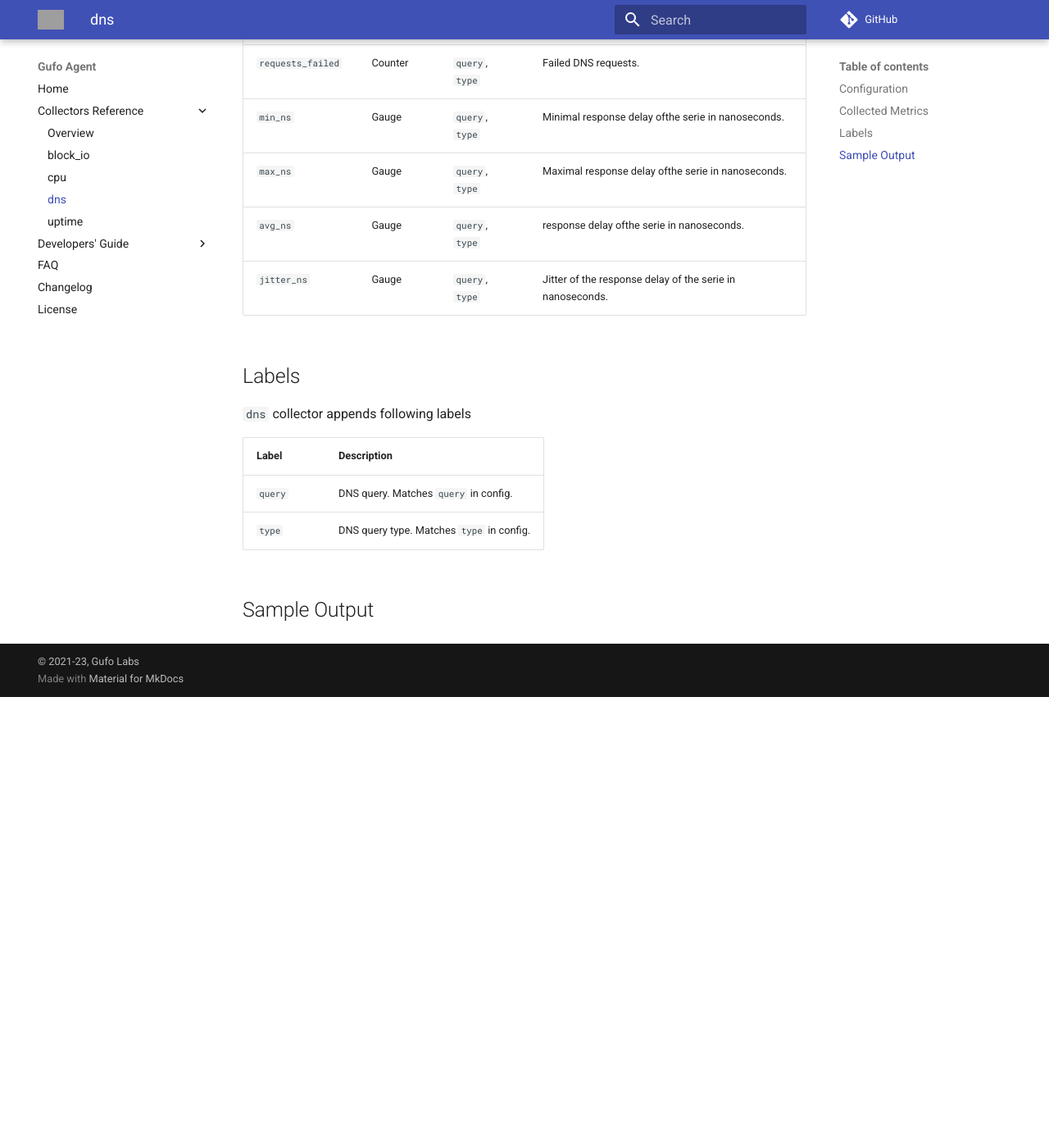
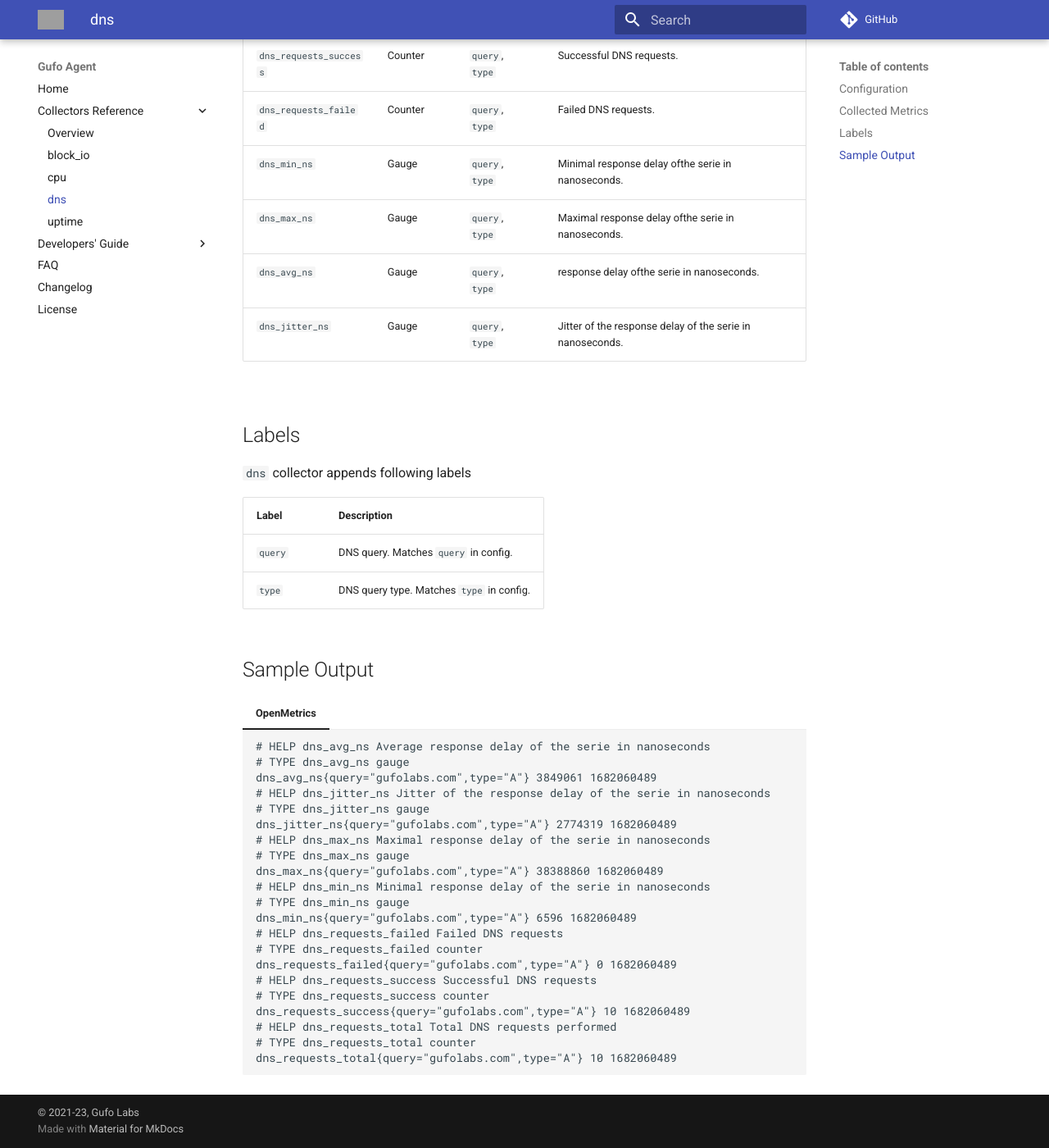
Before and after one commit to gufolabs/gufo_agent, an MkDocs documentation site: the page built from docs/collectors/dns.md, in a window 1280 px wide and 1400 px high, scrolled down 1147 px. Shown: the whole window at 82% size. Built offline with MkDocs 1.6.1 and Material for MkDocs 9.7.7, drawn with Linux system fonts in a browser that asks for light colours; comment, search, counter and statistics services are not loaded; before the commit the page ends 1997 px from its top, so only the background shows below that; some of the changed text lies outside the part shown; grey boxes are pictures that could not be loaded.

Commit message:
docs: Add content tabs for generated metrics

````diff
--- a/docs/collectors/dns.md
+++ b/docs/collectors/dns.md
@@ -30,15 +30,17 @@
 
 ## Collected Metrics
 
-| Metric             | Metric Type | Labels          | Description                                               |
-| ------------------ | ----------- | --------------- | --------------------------------------------------------- |
-| `requests_total`   | Counter     | `query`, `type` | Total number of DNS requests performed.                   |
-| `requests_success` | Counter     | `query`, `type` | Successful DNS requests.                                  |
-| `requests_failed`  | Counter     | `query`, `type` | Failed DNS requests.                                      |
-| `min_ns`           | Gauge       | `query`, `type` | Minimal response delay ofthe serie in nanoseconds.        |
-| `max_ns`           | Gauge       | `query`, `type` | Maximal response delay ofthe serie in nanoseconds.        |
-| `avg_ns`           | Gauge       | `query`, `type` | response delay ofthe serie in nanoseconds.                |
-| `jitter_ns`        | Gauge       | `query`, `type` | Jitter of the response delay of the serie in nanoseconds. |
+=== "OpenMetrics"
+
+    | Metric                 | Metric Type | Labels          | Description                                               |
+    | ---------------------- | ----------- | --------------- | --------------------------------------------------------- |
+    | `dns_requests_total`   | Counter     | `query`, `type` | Total number of DNS requests performed.                   |
+    | `dns_requests_success` | Counter     | `query`, `type` | Successful DNS requests.                                  |
+    | `dns_requests_failed`  | Counter     | `query`, `type` | Failed DNS requests.                                      |
+    | `dns_min_ns`           | Gauge       | `query`, `type` | Minimal response delay ofthe serie in nanoseconds.        |
+    | `dns_max_ns`           | Gauge       | `query`, `type` | Maximal response delay ofthe serie in nanoseconds.        |
+    | `dns_avg_ns`           | Gauge       | `query`, `type` | response delay ofthe serie in nanoseconds.                |
+    | `dns_jitter_ns`        | Gauge       | `query`, `type` | Jitter of the response delay of the serie in nanoseconds. |
 
 ## Labels
 
@@ -50,3 +52,29 @@
 | `type`  | DNS query type. Matches `type` in config. |
 
 ## Sample Output
+
+=== "OpenMetrics"
+
+    ```
+    # HELP dns_avg_ns Average response delay of the serie in nanoseconds
+    # TYPE dns_avg_ns gauge
+    dns_avg_ns{query="gufolabs.com",type="A"} 3849061 1682060489
+    # HELP dns_jitter_ns Jitter of the response delay of the serie in nanoseconds
+    # TYPE dns_jitter_ns gauge
+    dns_jitter_ns{query="gufolabs.com",type="A"} 2774319 1682060489
+    # HELP dns_max_ns Maximal response delay of the serie in nanoseconds
+    # TYPE dns_max_ns gauge
+    dns_max_ns{query="gufolabs.com",type="A"} 38388860 1682060489
+    # HELP dns_min_ns Minimal response delay of the serie in nanoseconds
+    # TYPE dns_min_ns gauge
+    dns_min_ns{query="gufolabs.com",type="A"} 6596 1682060489
+    # HELP dns_requests_failed Failed DNS requests
+    # TYPE dns_requests_failed counter
+    dns_requests_failed{query="gufolabs.com",type="A"} 0 1682060489
+    # HELP dns_requests_success Successful DNS requests
+    # TYPE dns_requests_success counter
+    dns_requests_success{query="gufolabs.com",type="A"} 10 1682060489
+    # HELP dns_requests_total Total DNS requests performed
+    # TYPE dns_requests_total counter
+    dns_requests_total{query="gufolabs.com",type="A"} 10 1682060489
+    ```
--- a/mkdocs.yml
+++ b/mkdocs.yml
@@ -48,6 +48,8 @@
   - pymdownx.inlinehilite
   - pymdownx.snippets
   - pymdownx.superfences
+  - pymdownx.tabbed:
+      alternate_style: true
   - pymdownx.tasklist:
       custom_checkbox: true
   - pymdownx.emoji:
````
Also changed, not shown: docs/collectors/block_io.md (+15 -13 lines), docs/collectors/cpu.md (+9 -8 lines), docs/collectors/uptime.md (+4 -3 lines).
